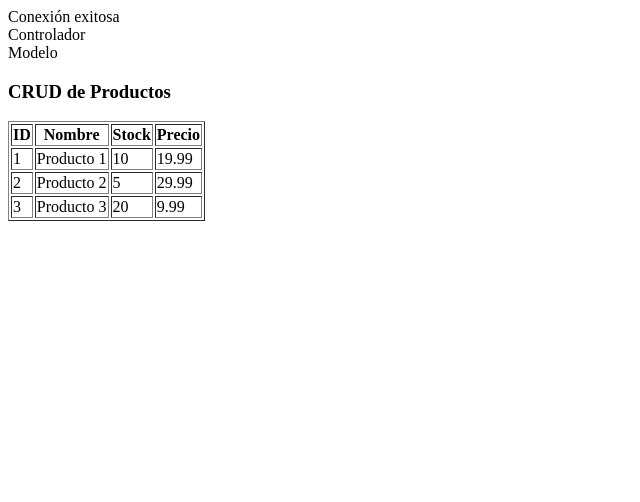
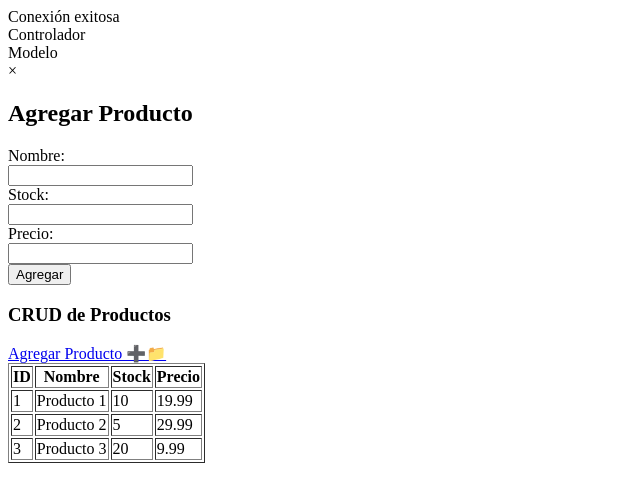
Before and after one commit to pinpaoweb/crud2, a PHP site: page /index.php?accion=modalAdd in a window 1280 px wide. Shown: the top 502 px of the page, without its empty margins (0-640 px from the left). Run offline with PHP 8.4, Linux system fonts and the light colour scheme; data comes from the database, SQL or seed files in the repository.

Commit message:
3_Tres: MVC - Agregar productos a BD

```diff
--- a/Controladores/ProductoControlador.php
+++ b/Controladores/ProductoControlador.php
@@ -10,10 +10,34 @@ class ProductoControlador {
         $this->modeloProducto = new ProductoModelo();
     }
 
+// Controlador para Mostrar Productos
     public function mostrarProductos() {
         $productos = $this->modeloProducto->obtenerProductos();
         include './vistas/productos_view.php';
     }
 
+// Controlador para Mostrar formulario
+    public function mostrarFormularioAgregarProducto(): void {
+        include './Vistas/modaladdproducto.php';
+    }
+
+// Controlador para Adicionar Productos
+    public function agregarProducto(): void {
+        if ($_SERVER["REQUEST_METHOD"] === "POST") {
+            $nombre = $_POST['nombre'];
+            $stock = $_POST['stock'];
+            $precio = $_POST['precio'];
+            $exito = $this->modeloProducto->agregarProducto($nombre, $stock, $precio);
+            if ($exito) {
+                header("Location: index.php");
+                exit();
+            } else {
+                exit("Error al agregar el producto");
+            }
+        }
+    }
+
+
+
 }
 ?>
--- a/Modelos/ProductoModelo.php
+++ b/Modelos/ProductoModelo.php
@@ -7,12 +7,20 @@ class ProductoModelo {
         global $conexion;
         $this->conexion = $conexion;
     }
-
+// Modelo para consultar productos en la BD
     public function obtenerProductos(): array {
         $statement = $this->conexion->query("SELECT * FROM productos");
         return $statement->fetchAll(PDO::FETCH_ASSOC);
     }
-
+// Modelo para agregar productos en la BD
+public function agregarProducto(string $nombre, int $stock, float $precio): bool {
+    try {
+        $statement = $this->conexion->prepare("INSERT INTO productos (nombre, stock, precio) VALUES (?, ?, ?)");
+        return $statement->execute([$nombre, $stock, $precio]);
+    } catch (PDOException $e) {
+        exit("Error al agregar el producto: " . $e->getMessage());
+    }
+}
 
 
 }
--- /dev/null
+++ b/Vistas/modaladdproducto.php
@@ -0,0 +1,23 @@
+<div id="modalAgregarProducto" class="modal" style="display:block;">
+    <div class="modal-content">
+        <span class="close" onclick="cerrarModal()">&times;</span>
+        <h2>Agregar Producto</h2>
+        <form id="formulario-producto" method="post" action="index.php">
+            <input type="hidden" name="accion" value="agregar_producto">
+            <label for="nombre">Nombre:</label><br>
+            <input type="text" id="nombre" name="nombre" required><br>
+            <label for="stock">Stock:</label><br>
+            <input type="number" id="stock" name="stock" required><br>
+            <label for="precio">Precio:</label><br>
+            <input type="number" id="precio" name="precio" step="0.01" required><br>
+            <button type="submit">Agregar</button>
+        </form>
+    </div>
+</div>
+
+<script>
+    // Función para cerrar el modal
+    function cerrarModal() {
+        document.getElementById('modalAgregarProducto').style.display = 'none';
+    }
+</script>
--- a/Vistas/productos_view.php
+++ b/Vistas/productos_view.php
@@ -8,7 +8,7 @@
 </head>
 <body>
     <h3>CRUD de Productos</h3>
-
+    <a href="index.php?accion=modalAdd">Agregar Producto ➕📁</a>
 
     <table class="table" border="1" >
         <thead>
--- a/index.php
+++ b/index.php
@@ -3,6 +3,40 @@ require_once 'configuracion/conexion.php';
 require_once 'controladores/ProductoControlador.php';
 
 $controladorProducto = new ProductoControlador();
-$controladorProducto->mostrarProductos();
+
+// Acciones GET
+if ($_SERVER["REQUEST_METHOD"] === "GET") {
+    $accion = $_GET['accion'] ?? '';
+
+    switch ($accion) {
+        case 'modalAdd':
+            include './vistas/modaladdproducto.php';
+            break;
+
+    }
+
+    $controladorProducto->mostrarProductos();
+}
+
+// Acciones POST
+elseif ($_SERVER["REQUEST_METHOD"] === "POST") {
+    $accion = $_POST['accion'] ?? '';
+
+    switch ($accion) {
+        case 'agregar_producto':
+            $controladorProducto->agregarProducto();
+            break;
+
+    }
+
+    header("Location: index.php");
+    exit();
+}
+
+// Redireccionamiento por defecto
+else {
+    header("Location: index.php");
+    exit();
+}
 
 ?>
```
